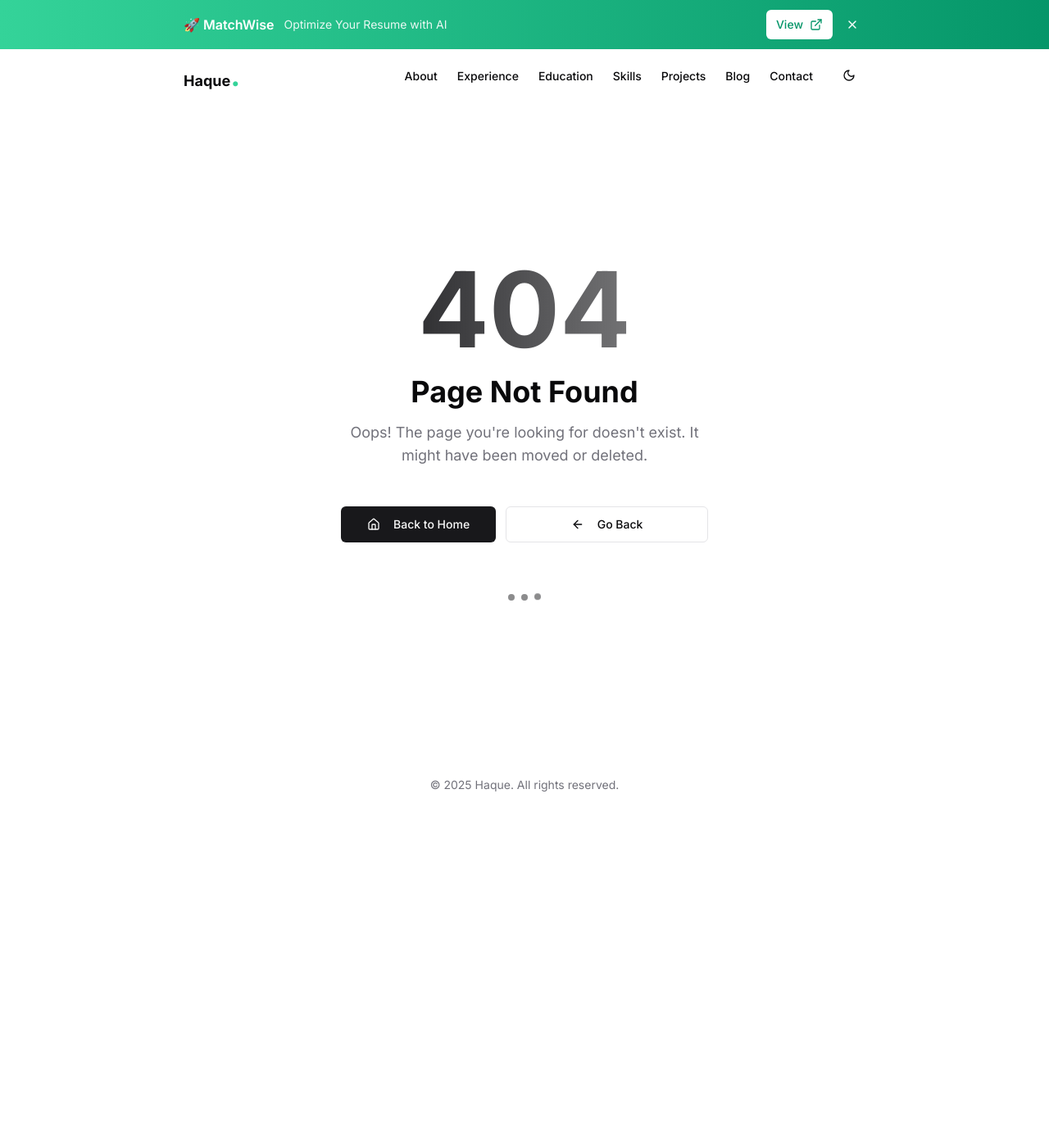
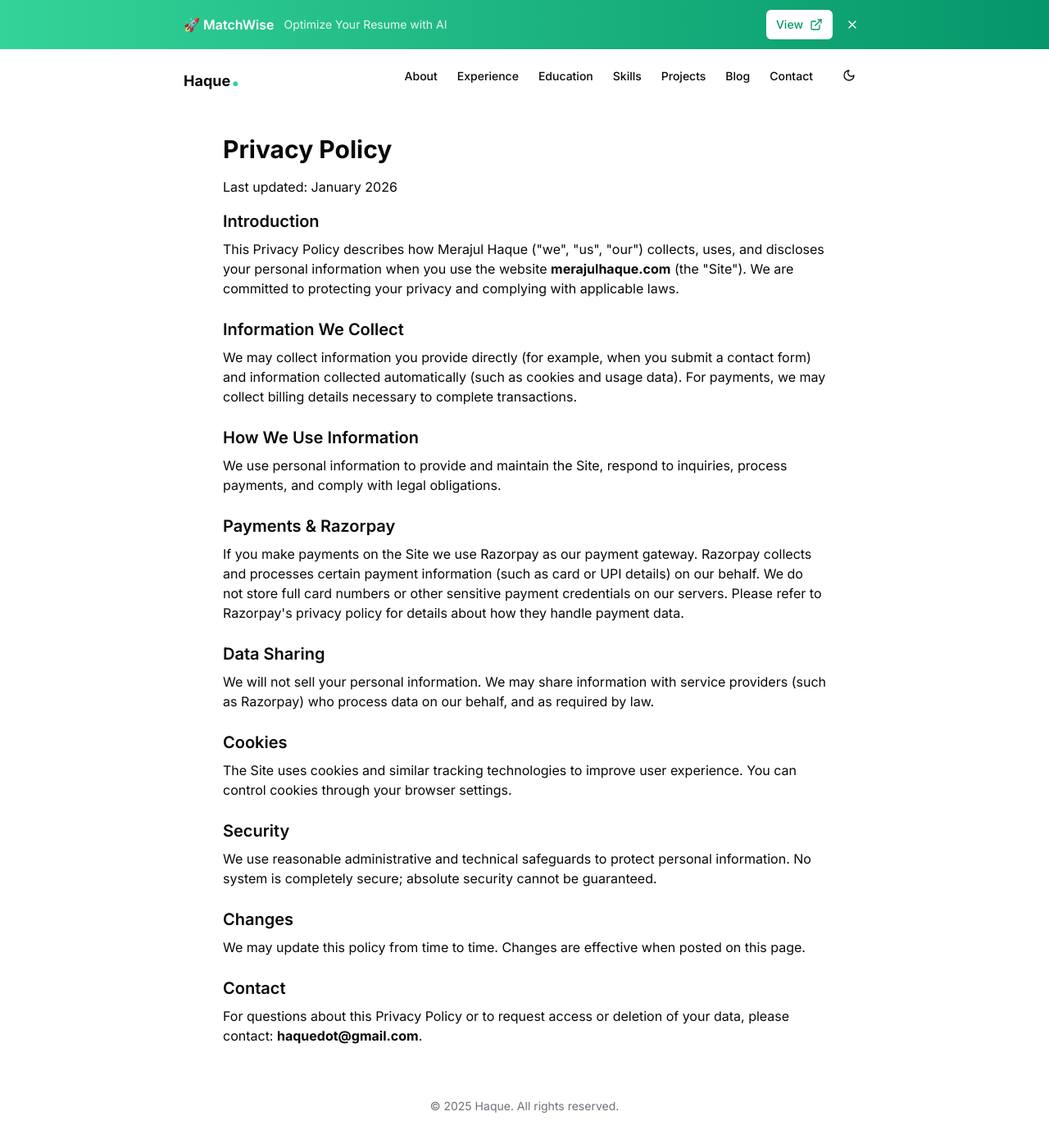
Before and after one commit to haquedot/haque-portfolio, a Next.js app: page /privacy-policy in a window 1280 px wide. Before the commit this address had no page. Shown: the whole page at 82% size. Before the commit the page ends 992 px from the top, so only its background shows below. Built offline with nearby package versions, Linux system fonts and the light colour scheme.

Commit message:
ADD: create Privacy Policy, Refund Policy, and Terms & Conditions pages

```diff
--- /dev/null
+++ b/app/privacy-policy/page.tsx
@@ -0,0 +1,95 @@
+import React from "react"
+
+export default function PrivacyPolicy() {
+  return (
+    <main className="mx-auto max-w-3xl px-4 py-10">
+      <h1 className="text-3xl font-bold mb-4">Privacy Policy</h1>
+
+      <p className="mb-4">Last updated: January 2026</p>
+
+      <section className="mb-6">
+        <h2 className="text-xl font-semibold mb-2">Introduction</h2>
+        <p>
+          This Privacy Policy describes how Merajul Haque ("we", "us", "our")
+          collects, uses, and discloses your personal information when you use
+          the website <strong>merajulhaque.com</strong> (the "Site"). We are
+          committed to protecting your privacy and complying with applicable
+          laws.
+        </p>
+      </section>
+
+      <section className="mb-6">
+        <h2 className="text-xl font-semibold mb-2">Information We Collect</h2>
+        <p>
+          We may collect information you provide directly (for example, when
+          you submit a contact form) and information collected automatically
+          (such as cookies and usage data). For payments, we may collect
+          billing details necessary to complete transactions.
+        </p>
+      </section>
+
+      <section className="mb-6">
+        <h2 className="text-xl font-semibold mb-2">How We Use Information</h2>
+        <p>
+          We use personal information to provide and maintain the Site, respond
+          to inquiries, process payments, and comply with legal obligations.
+        </p>
+      </section>
+
+      <section className="mb-6">
+        <h2 className="text-xl font-semibold mb-2">Payments & Razorpay</h2>
+        <p>
+          If you make payments on the Site we use Razorpay as our payment
+          gateway. Razorpay collects and processes certain payment
+          information (such as card or UPI details) on our behalf. We do not
+          store full card numbers or other sensitive payment credentials on
+          our servers. Please refer to Razorpay's privacy policy for details
+          about how they handle payment data.
+        </p>
+      </section>
+
+      <section className="mb-6">
+        <h2 className="text-xl font-semibold mb-2">Data Sharing</h2>
+        <p>
+          We will not sell your personal information. We may share information
+          with service providers (such as Razorpay) who process data on our
+          behalf, and as required by law.
+        </p>
+      </section>
+
+      <section className="mb-6">
+        <h2 className="text-xl font-semibold mb-2">Cookies</h2>
+        <p>
+          The Site uses cookies and similar tracking technologies to improve
+          user experience. You can control cookies through your browser
+          settings.
+        </p>
+      </section>
+
+      <section className="mb-6">
+        <h2 className="text-xl font-semibold mb-2">Security</h2>
+        <p>
+          We use reasonable administrative and technical safeguards to protect
+          personal information. No system is completely secure; absolute
+          security cannot be guaranteed.
+        </p>
+      </section>
+
+      <section className="mb-6">
+        <h2 className="text-xl font-semibold mb-2">Changes</h2>
+        <p>
+          We may update this policy from time to time. Changes are effective
+          when posted on this page.
+        </p>
+      </section>
+
+      <section>
+        <h2 className="text-xl font-semibold mb-2">Contact</h2>
+        <p>
+          For questions about this Privacy Policy or to request access or
+          deletion of your data, please contact: <strong>haquedot@gmail.com</strong>.
+        </p>
+      </section>
+    </main>
+  )
+}
--- /dev/null
+++ b/app/refund-policy/page.tsx
@@ -0,0 +1,66 @@
+import React from "react"
+
+export default function RefundPolicy() {
+  return (
+    <main className="mx-auto max-w-3xl px-4 py-10">
+      <h1 className="text-3xl font-bold mb-4">Cancellation & Refund Policy</h1>
+
+      <p className="mb-4">Last updated: January 2026</p>
+
+      <section className="mb-6">
+        <h2 className="text-xl font-semibold mb-2">Overview</h2>
+        <p>
+          This page explains the cancellation and refund process for purchases
+          made on <strong>merajulhaque.com</strong>. Payments are processed by
+          Razorpay. Refunds, if applicable, will be issued through Razorpay to
+          the original payment method.
+        </p>
+      </section>
+
+      <section className="mb-6">
+        <h2 className="text-xl font-semibold mb-2">Cancellation</h2>
+        <p>
+          If you need to cancel an order or service, contact us as soon as
+          possible at <strong>haquedot@gmail.com</strong>. Cancellation
+          eligibility depends on the type of product or service purchased and
+          the timing of the request.
+        </p>
+      </section>
+
+      <section className="mb-6">
+        <h2 className="text-xl font-semibold mb-2">Refunds</h2>
+        <p>
+          When refunds are approved, we will initiate the refund via Razorpay.
+          The time it takes for the refunded amount to appear in your account
+          depends on the payment method and the issuing bank; it may take up
+          to 7–10 business days in some cases.
+        </p>
+      </section>
+
+      <section className="mb-6">
+        <h2 className="text-xl font-semibold mb-2">Partial Refunds</h2>
+        <p>
+          In certain cases (for example, partial delivery or service pro-rata),
+          a partial refund may be offered at our discretion.
+        </p>
+      </section>
+
+      <section className="mb-6">
+        <h2 className="text-xl font-semibold mb-2">Contact & Claims</h2>
+        <p>
+          To request a cancellation or refund, please email
+          <strong> haquedot@gmail.com</strong> with your order details. We may
+          request additional information to process your request.
+        </p>
+      </section>
+
+      <section>
+        <h2 className="text-xl font-semibold mb-2">Changes to This Policy</h2>
+        <p>
+          We may update this policy; changes will be posted on this page. If
+          you have questions, contact us at <strong>haquedot@gmail.com</strong>.
+        </p>
+      </section>
+    </main>
+  )
+}
--- /dev/null
+++ b/app/terms/page.tsx
@@ -0,0 +1,63 @@
+import React from "react"
+
+export default function TermsPage() {
+  return (
+    <main className="mx-auto max-w-3xl px-4 py-10">
+      <h1 className="text-3xl font-bold mb-4">Terms & Conditions</h1>
+
+      <p className="mb-4">Last updated: January 2026</p>
+
+      <section className="mb-6">
+        <h2 className="text-xl font-semibold mb-2">Agreement to Terms</h2>
+        <p>
+          These Terms & Conditions govern your use of the website
+          <strong> merajulhaque.com</strong>. By accessing or using the Site,
+          you agree to these terms.
+        </p>
+      </section>
+
+      <section className="mb-6">
+        <h2 className="text-xl font-semibold mb-2">Services and Payments</h2>
+        <p>
+          Any paid services or products purchased via the Site are processed
+          using Razorpay. All payments are subject to Razorpay's processing
+          terms and the payment methods supported by them.
+        </p>
+      </section>
+
+      <section className="mb-6">
+        <h2 className="text-xl font-semibold mb-2">Intellectual Property</h2>
+        <p>
+          Content on the Site (text, images, code) is owned by us or
+          appropriately licensed. You may not reproduce or distribute Site
+          content without permission.
+        </p>
+      </section>
+
+      <section className="mb-6">
+        <h2 className="text-xl font-semibold mb-2">Limitation of Liability</h2>
+        <p>
+          To the fullest extent permitted by law, we are not liable for any
+          indirect, incidental, or consequential damages arising from your use
+          of the Site.
+        </p>
+      </section>
+
+      <section className="mb-6">
+        <h2 className="text-xl font-semibold mb-2">Governing Law</h2>
+        <p>
+          These terms are governed by the laws of the jurisdiction in which the
+          site owner resides. Any disputes will be resolved in the competent
+          courts located there.
+        </p>
+      </section>
+
+      <section>
+        <h2 className="text-xl font-semibold mb-2">Contact</h2>
+        <p>
+          Questions about these Terms should be sent to: <strong>haquedot@gmail.com</strong>.
+        </p>
+      </section>
+    </main>
+  )
+}
```
